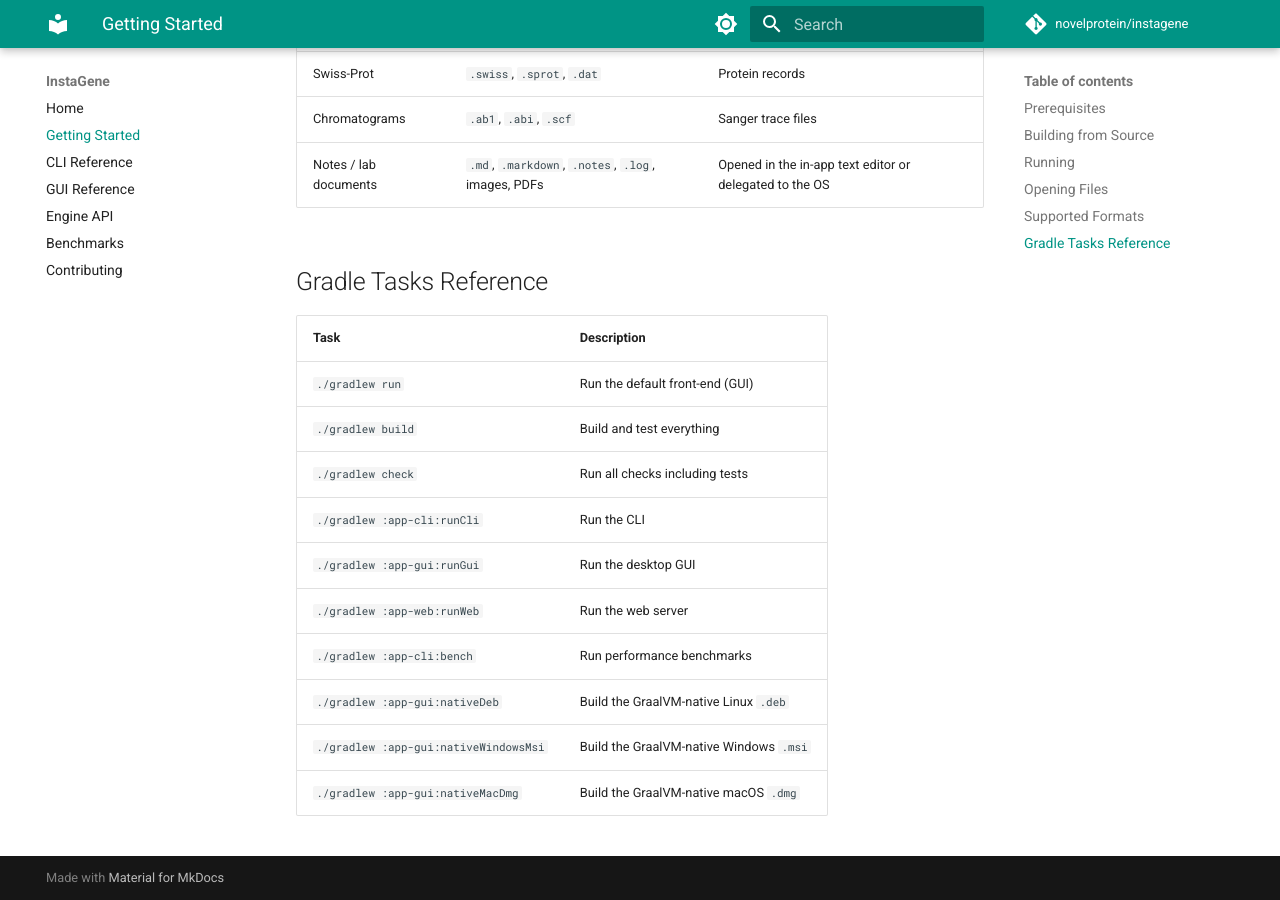
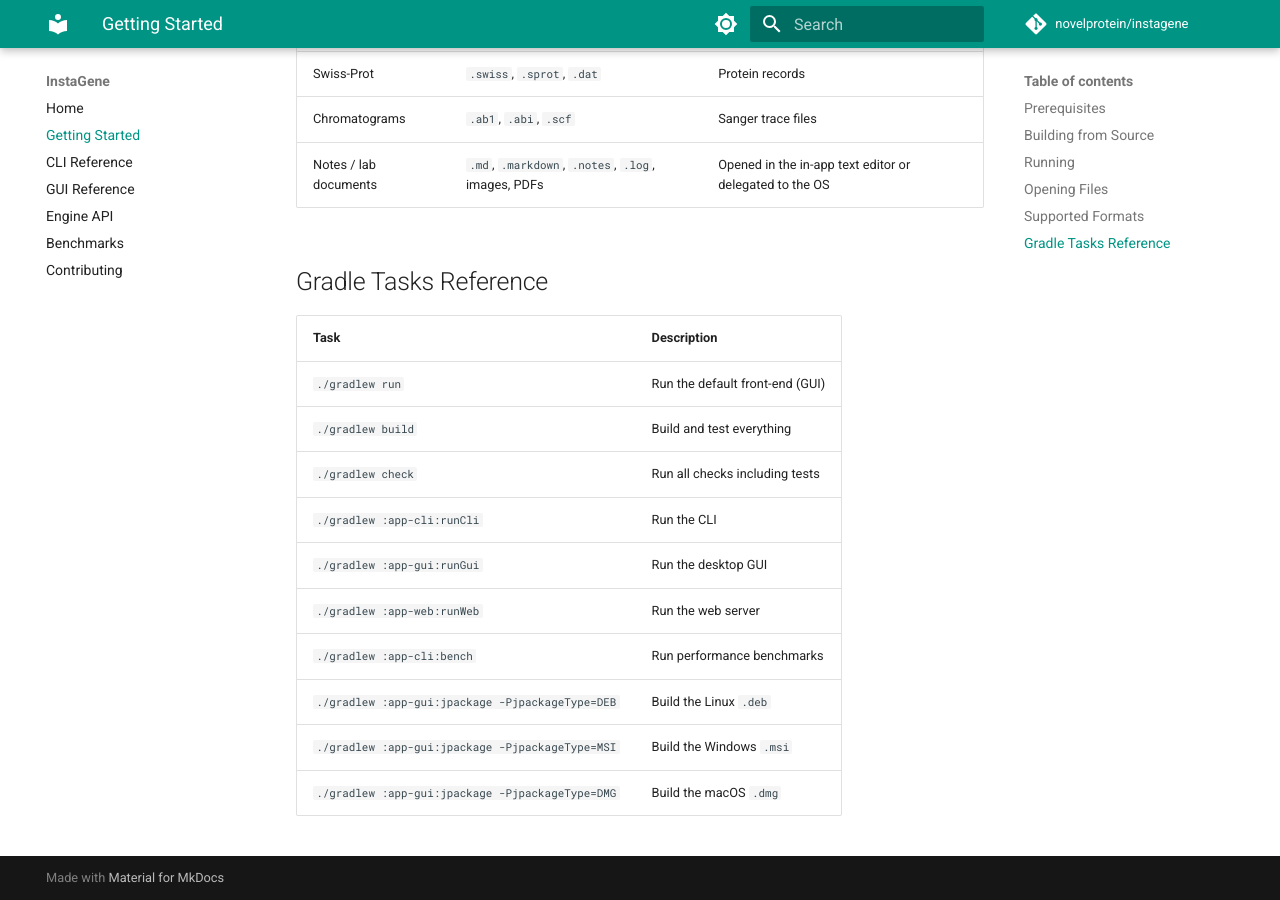
Before and after one commit to novelprotein/instagene, an MkDocs documentation site: the page built from docs/getting-started.md, in a window 1280 px wide and 900 px high, scrolled down 1759 px. Built offline with MkDocs 1.6.1 and Material for MkDocs 9.7.7, drawn with Linux system fonts in a browser that asks for light colours; comment, search, counter and statistics services are not loaded; some of the changed text lies outside the part shown.

```diff
--- a/docs/getting-started.md
+++ b/docs/getting-started.md
@@ -17,16 +17,16 @@
 
 ## Running
 
-=== "Native desktop installers"
+=== "Desktop installers"
 
     Download the installer for your operating system from the GitHub Actions
     artifacts or tagged GitHub Releases:
 
     | Platform | Artifact | Notes |
     |----------|----------|-------|
-    | Windows  | `.msi` | GraalVM-native app; installs Start Menu and desktop shortcuts |
-    | macOS    | `.dmg` | GraalVM-native app; drag `InstaGene.app` to Applications; registers common sequence/chromatogram file types |
-    | Linux    | `.deb`, `.rpm`, native app-image zip | GraalVM-native app; the `.deb` also installs an `instagene` terminal launcher |
+    | Windows  | `.msi` | GraalVM-built app; installs Start Menu and desktop shortcuts |
+    | macOS    | `.dmg` | GraalVM-built app; drag `InstaGene.app` to Applications; registers common sequence/chromatogram file types |
+    | Linux    | `.deb`, `.rpm`, app-image zip | GraalVM-built app; the `.deb` also installs an `instagene` terminal launcher |
 
     Native installers do not require Java on the researcher's machine. The
     portable GUI JAR is the Java-based fallback and requires Java 21+.
@@ -93,6 +93,6 @@
 | `./gradlew :app-gui:runGui`   | Run the desktop GUI                  |
 | `./gradlew :app-web:runWeb`   | Run the web server                   |
 | `./gradlew :app-cli:bench`    | Run performance benchmarks           |
-| `./gradlew :app-gui:nativeDeb` | Build the GraalVM-native Linux `.deb` |
-| `./gradlew :app-gui:nativeWindowsMsi` | Build the GraalVM-native Windows `.msi` |
-| `./gradlew :app-gui:nativeMacDmg` | Build the GraalVM-native macOS `.dmg` |
+| `./gradlew :app-gui:jpackage -PjpackageType=DEB` | Build the Linux `.deb` |
+| `./gradlew :app-gui:jpackage -PjpackageType=MSI` | Build the Windows `.msi` |
+| `./gradlew :app-gui:jpackage -PjpackageType=DMG` | Build the macOS `.dmg` |
```
Also changed, not shown: GUI.md (+10 -8 lines), README.md (+20 -21 lines), docs/gui.md (+4 -3 lines), docs/index.md (+5 -5 lines), 4 other files.
